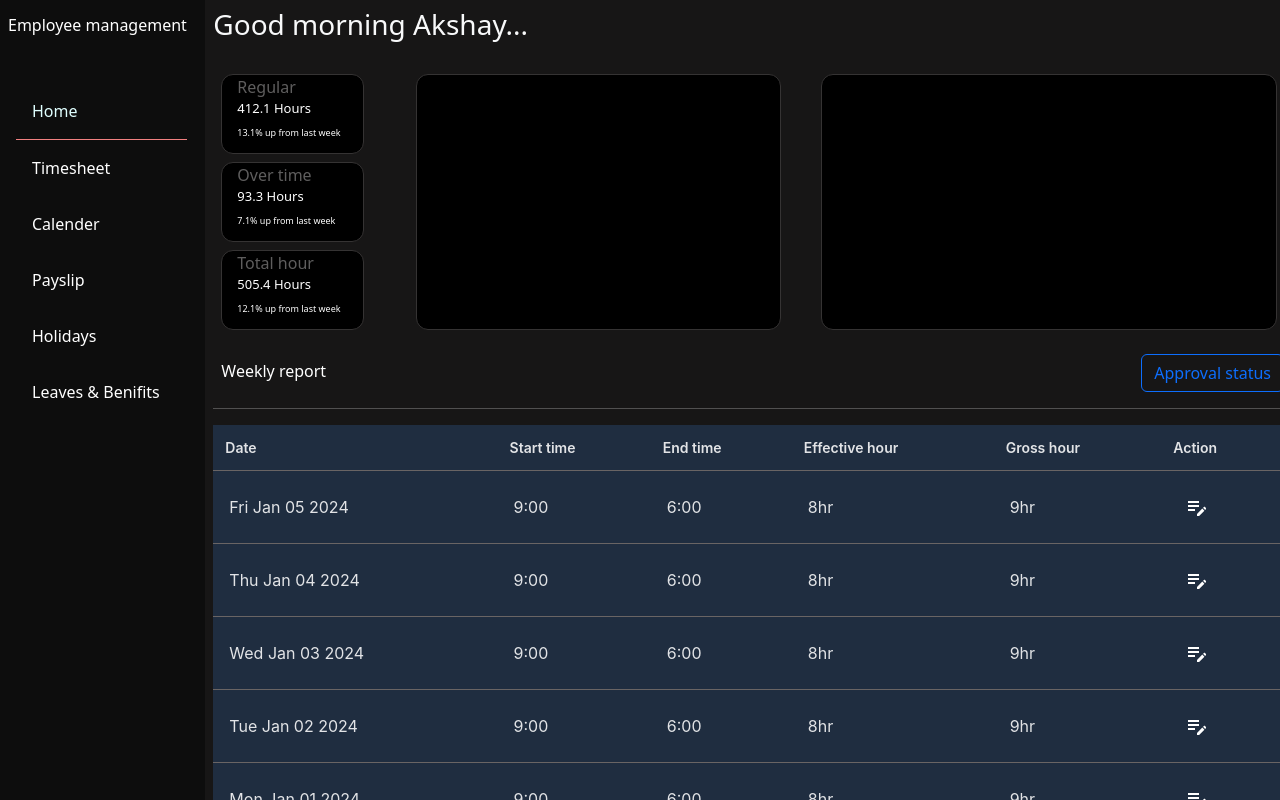
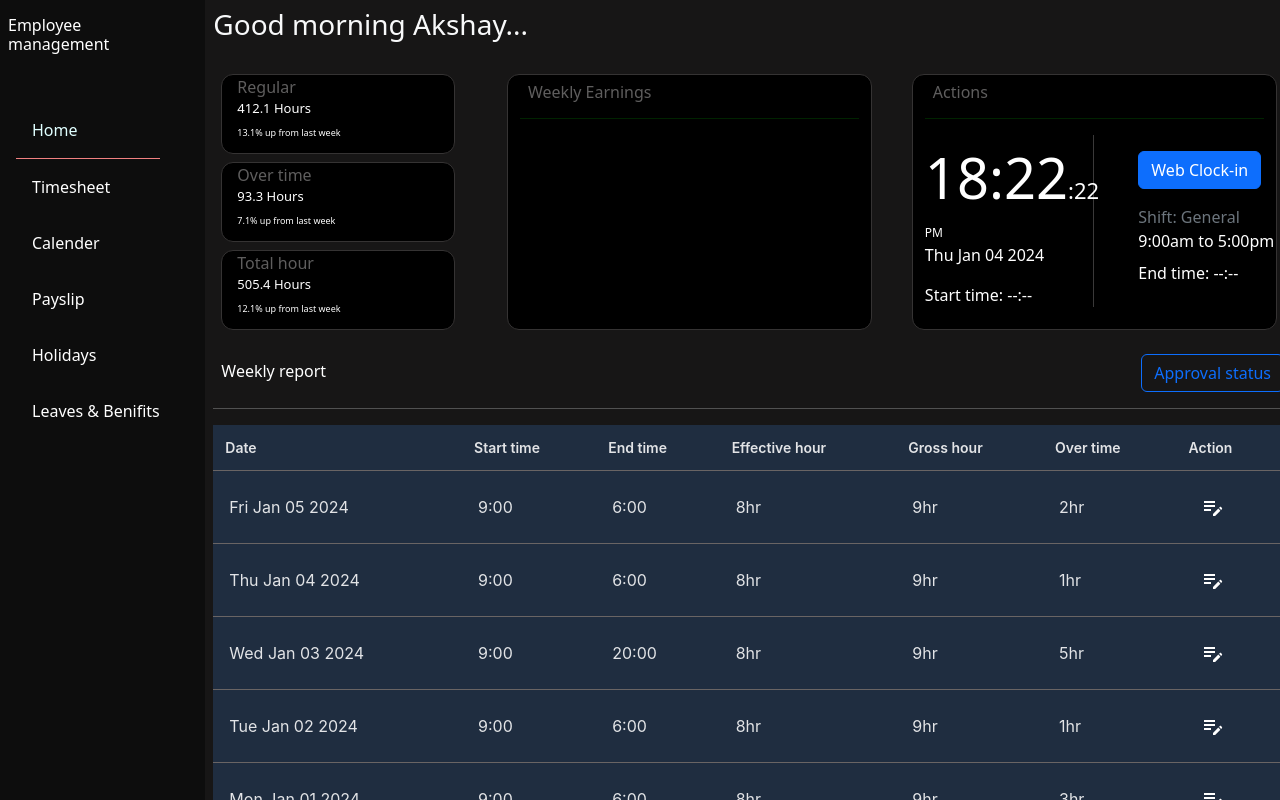
Before and after one commit to nitishhajipur/Empoyee-Attendace, a React (Create React App) app: page /home in a window 1280 px wide. Built offline with nearby package versions, Linux system fonts and the light colour scheme.

Commit message:
added actions

```diff
--- a/package.json
+++ b/package.json
@@ -26,9 +26,11 @@
     "react": "^18.2.0",
     "react-big-calendar": "^1.8.5",
     "react-bootstrap": "^2.9.2",
+    "react-clock": "^4.6.0",
     "react-dom": "^18.2.0",
     "react-router-dom": "^6.21.1",
     "react-scripts": "5.0.1",
+    "react-toastify": "^9.1.3",
     "typescript": "^4.9.5",
     "uuid": "^9.0.1",
     "web-vitals": "^2.1.4",
--- a/src/App.css
+++ b/src/App.css
@@ -11,10 +11,13 @@
   top: 0px;
   left: 0;
   display: block;
-  min-width: 10rem;
+  min-width: 12em;
+  max-width: 10em;
   padding-right: 2rem;
+  background-color: rgb(13, 13, 13);
   /* border-right: 1px solid rgb(75, 89, 89); */
   height: 100%;
+  z-index: 99;
 
   /* box-shadow: 0px 0px 2px white; */
 }
@@ -71,6 +74,31 @@
 .growth {
   font-size: 9px;
 }
-.timeSheet{
 
+.action-left-container{
+  /* padding: 1em; */
+  margin-top: 1em !important;
+  border-right: 1px solid rgb(58, 57, 57);
+  height: 100%;
 }
+.action-right-container{
+  margin: 2em !important;
+  /* border-right: 1px solid rgb(58, 57, 57); */
+  height: 100%;
+}
+.hour{
+  font-size: 3.5em;
+  font-weight: 500;
+}
+.minute{
+  font-size: 3.5em;
+  font-weight: 500;
+}
+.second{
+  font-size: 22px;
+  font-weight: 500;
+}
+.am-pm{
+  font-size: 12px;
+  font-weight: 400;
+}
--- /dev/null
+++ b/src/component/Dashboard/Actions.tsx
@@ -0,0 +1,53 @@
+import React, { useState } from 'react'
+import { ToastContainer, toast } from 'react-toastify';
+import AttendanceAction from './AttendanceAction'
+import moment from 'moment'
+import 'react-toastify/dist/ReactToastify.css';
+
+function Actions() {
+    const [issLoggedIn, setIssLoggedIn] = useState(false)
+    const [toastMsg, setToastMsg] = useState('Login successful');
+    const [dailyLogs, setDailyLogs] = useState<any>([])
+
+    const handleClockIn = () => {
+        issLoggedIn ? setIssLoggedIn(false) : setIssLoggedIn(true)
+        issLoggedIn ? setToastMsg('Login successful') : setToastMsg('Logout successful')
+        toast(toastMsg)
+        const timeStamp = new Date().getTime();
+        const time = moment(timeStamp).format("hh:mm:ss");
+        dailyLogs.push(time)
+        console.log('18....', dailyLogs)
+
+    }
+  return (
+    <div>
+         <div className='row flex-nowrap'>
+                        <div className='col-6 action-left-container'>
+                            <AttendanceAction />
+                            <div className='mt-3'>Start time: {dailyLogs?.length > 0 ? dailyLogs[0] : '--:--'}</div>
+                        </div>
+                        <div className='col-6 action-right-container'>
+                            {
+                                !issLoggedIn ? <button
+                                    className='btn btn-primary'
+                                    onClick={handleClockIn}>Web Clock-in</button> :
+                                    <button
+                                        className='btn btn-primary'
+                                        onClick={handleClockIn}>Web Clock-out</button>
+                            }
+
+                            <div className='d-block mt-3'>
+                                <div className='text-secondary'>
+                                    Shift: General
+                                </div>
+                                <span>9:00am to 5:00pm</span>
+                            </div>
+                            <div className='mt-2'>End time: {dailyLogs?.length > 1 ? dailyLogs[dailyLogs.length - 1] : '--:--'}</div>
+                            <ToastContainer />
+                        </div>
+                    </div>
+    </div>
+  )
+}
+
+export default Actions
--- /dev/null
+++ b/src/component/Dashboard/AttendanceAction.tsx
@@ -0,0 +1,15 @@
+import React from 'react'
+import ClockTimer from './Clock';
+
+
+function AttendanceAction() {
+    const date = new Date()
+    return (
+        <div>
+            <ClockTimer />
+            <span>{date.toString().slice(0,15)}</span>
+        </div>
+    )
+}
+
+export default AttendanceAction
--- /dev/null
+++ b/src/component/Dashboard/Clock.tsx
@@ -0,0 +1,39 @@
+import { useState, useEffect } from 'react';
+
+function ClockTimer() {
+  const [time, setTime] = useState({
+    minutes: new Date().getMinutes(),
+    hours: new Date().getHours(),
+    seconds: new Date().getSeconds()
+  })
+
+  useEffect(() => {
+    const intervalId = setInterval(() => {
+      const date = new Date();
+      setTime({
+        minutes: date.getMinutes(),
+        hours: date.getHours(),
+        seconds: date.getSeconds()
+      })
+    }, 1000)
+
+    return () => clearInterval(intervalId);
+  }, [])
+
+  const convertToTwoDigit = (number:any) => {
+    return number.toLocaleString('en-US', {
+      minimumIntegerDigits: 2
+    })
+  }
+
+  return (
+    <div className='clock'>
+      <span className='hour'>{convertToTwoDigit(time.hours)}:</span>
+      <span className='minute'>{convertToTwoDigit(time.minutes)}</span>
+      <span className='second'>:{convertToTwoDigit(time.seconds)}</span>
+      <span className='am-pm'>{time.hours >= 12 ? ' PM' : ' AM'}</span>
+    </div>
+  );
+}
+
+export default ClockTimer;
--- a/src/component/Dashboard/Dashboard.tsx
+++ b/src/component/Dashboard/Dashboard.tsx
@@ -1,12 +1,17 @@
-import React from 'react'
+import React, { useState } from 'react'
 import Overview from './Overview'
 
+import Divider from '@mui/material/Divider';
+import Actions from './Actions';
+
+
 function Dashboard() {
+
     return (
         <div className='bg-secodary'>
             <h3 className='text-light'>Good morning Akshay...</h3>
-            <div className='row gap-4 mt-4'>
-                <div className='col-2'>
+            <div className='row gap-4 mt-4 flex-nowrap'>
+                <div className='col-3'>
                     <div className='m-2 hour-card'>
                         <span className='h-name'>
                             Regular
@@ -36,14 +41,16 @@ function Dashboard() {
                     </div>
                 </div>
                 <div className='col-4 m-2 cards'>
-
+                    <h6 className='p-2 h-name'>Weekly Earnings</h6>
+                    <Divider color="primary" />
                 </div>
-                <div className='col-5 m-2 cards'>
-
+                <div className='col-4 m-2 cards'>
+                    <h6 className='p-2 h-name'>Actions</h6>
+                    <Divider color="primary" />
+                    <Actions />
                 </div>
             </div>
             <div className='row mt-3'>
-
                 <Overview />
             </div>
         </div>
--- a/src/component/Dashboard/Overview.tsx
+++ b/src/component/Dashboard/Overview.tsx
@@ -65,13 +65,13 @@ import Tooltip from '@mui/material/Tooltip';
 
 function Overview() {
     const data: any = [
-        { id: 1, startTime: '9:00', endTime: '6:00', effectiveHour: '8hr', grossHour: '9hr' },
-        { id: 2, startTime: '9:00', endTime: '6:00', effectiveHour: '8hr', grossHour: '9hr' },
-        { id: 3, startTime: '9:00', endTime: '6:00', effectiveHour: '8hr', grossHour: '9hr' },
-        { id: 4, startTime: '9:00', endTime: '6:00', effectiveHour: '8hr', grossHour: '9hr' },
-        { id: 5, startTime: '9:00', endTime: '6:00', effectiveHour: '8hr', grossHour: '9hr' },
-        { id: 6, startTime: '9:00', endTime: '6:00', effectiveHour: '8hr', grossHour: '9hr' },
-        { id: 7, startTime: '9:00', endTime: '6:00', effectiveHour: '8hr', grossHour: '9hr' },
+        { id: 1, startTime: '9:00', endTime: '6:00', effectiveHour: '8hr', grossHour: '9hr', overTime: '2hr' },
+        { id: 2, startTime: '9:00', endTime: '6:00', effectiveHour: '8hr', grossHour: '9hr', overTime: '1hr' },
+        { id: 3, startTime: '9:00', endTime: '20:00', effectiveHour: '8hr', grossHour: '9hr', overTime: '5hr' },
+        { id: 4, startTime: '9:00', endTime: '6:00', effectiveHour: '8hr', grossHour: '9hr', overTime: '1hr' },
+        { id: 5, startTime: '9:00', endTime: '6:00', effectiveHour: '8hr', grossHour: '9hr', overTime: '3hr' },
+        { id: 6, startTime: '9:00', endTime: '6:00', effectiveHour: '8hr', grossHour: '9hr', overTime: '4hr' },
+        { id: 7, startTime: '9:00', endTime: '6:00', effectiveHour: '8hr', grossHour: '9hr', overTime: '1hr' },
 
     ]
     const [weekData, setWeekData] = React.useState<any>([]);
@@ -121,6 +121,7 @@ function Overview() {
                 <Column field="endTime" header="End time"></Column>
                 <Column field="effectiveHour" header="Effective hour"></Column>
                 <Column field="grossHour" header="Gross hour"></Column>
+                <Column field="overTime" header="Over time"></Column>
                 <Column body={actionBodyTemplate} header="Action"></Column>
 
             </DataTable>
```
Also changed, not shown: 1 other file (tests, documents, lock files or other folders).
